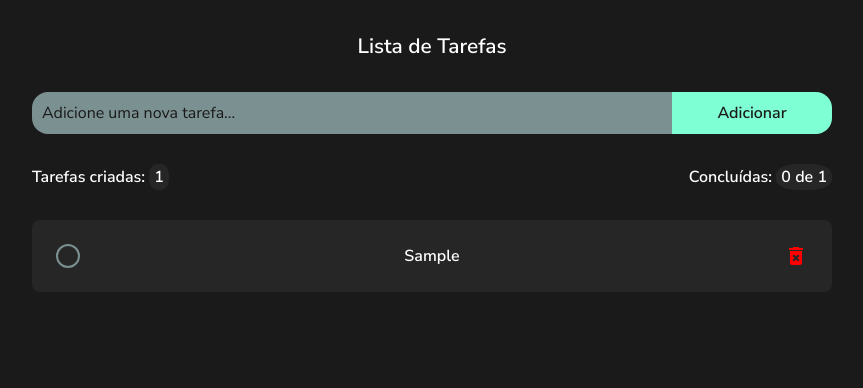
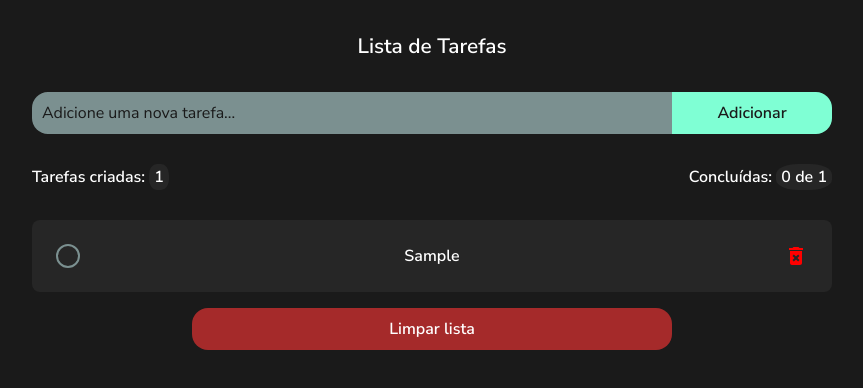
Before and after one commit to ronansalvador/todo, a Next.js app: page / in a window 1280 px wide. Both pictures are taken after typing "Sample" into the empty fields and a click on the button "Adicionar". Shown: the top 388 px of the page, without its empty margins (208-1071 px from the left). Built offline with nearby package versions, Linux system fonts and the light colour scheme.

Commit message:
feat: add clear button

```diff
--- a/src/app/components/ToDoList/index.tsx
+++ b/src/app/components/ToDoList/index.tsx
@@ -10,12 +10,21 @@ interface Todo {
 }
 
 const TodoList = () => {
-  const { todos } = useToDo()
+  const { todos, setTodos, saveTodos } = useToDo()
   return (
     <div className={styles.list}>
       {todos.map((todo) => (
         <TodoItem key={todo.id} todo={todo} />
       ))}
+      <button
+        className={styles.clear_btn}
+        onClick={() => {
+          setTodos([])
+          saveTodos([])
+        }}
+      >
+        Limpar lista
+      </button>
     </div>
   )
 }
--- a/src/app/components/ToDoList/styles.module.css
+++ b/src/app/components/ToDoList/styles.module.css
@@ -4,3 +4,26 @@
   flex-direction: column;
   gap: 1rem;
 }
+
+.clear_btn {
+  padding: 0.625rem;
+  font-size: 1rem;
+  border: none;
+  border-radius: 1rem;
+  border-top-right-radius: 1rem;
+  border-bottom-right-radius: 1rem;
+  min-width: 100px;
+  transition: background-color 0.5s ease-in-out;
+  cursor: pointer;
+  background-color: var(--dark-red);
+  color: white;
+
+  width: 80%;
+  max-width: 30rem;
+  font-weight: 600;
+  margin: auto;
+}
+
+.clear_btn:hover {
+  background-color: var(--red);
+}
--- a/src/app/context/ToDoContext.tsx
+++ b/src/app/context/ToDoContext.tsx
@@ -13,6 +13,7 @@ interface ToDoContextProps {
   addTodo: (text: string) => void
   toggleTodo: (id: number) => void
   deleteTodo: (id: number) => void
+  saveTodos: (todos: ToDo[]) => void
 }
 
 const ToDoContext = createContext<ToDoContextProps>({
@@ -21,6 +22,7 @@ const ToDoContext = createContext<ToDoContextProps>({
   addTodo: () => {},
   toggleTodo: () => {},
   deleteTodo: () => {},
+  saveTodos: () => {},
 })
 
 export const ToDoProvider = ({ children }: { children: React.ReactNode }) => {
@@ -72,7 +74,7 @@ export const ToDoProvider = ({ children }: { children: React.ReactNode }) => {
   }
   return (
     <ToDoContext.Provider
-      value={{ todos, addTodo, toggleTodo, deleteTodo, setTodos }}
+      value={{ todos, addTodo, toggleTodo, deleteTodo, setTodos, saveTodos }}
     >
       {children}
     </ToDoContext.Provider>
--- a/src/app/globals.css
+++ b/src/app/globals.css
@@ -6,6 +6,7 @@
   --neon-green: #00ff00; /* Verde Neon */
   --aquamarine: #7fffd4;
   --red: #ff0000;
+  --dark-red: #a52a2a;
 }
 
 *,
```
